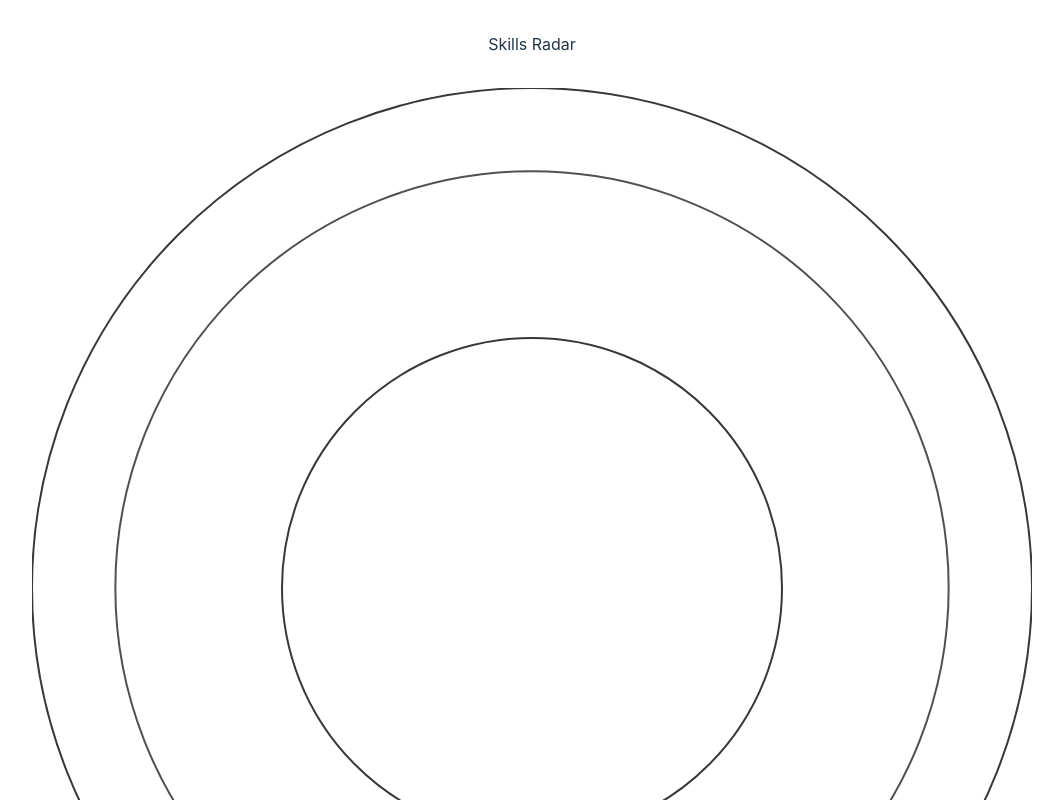
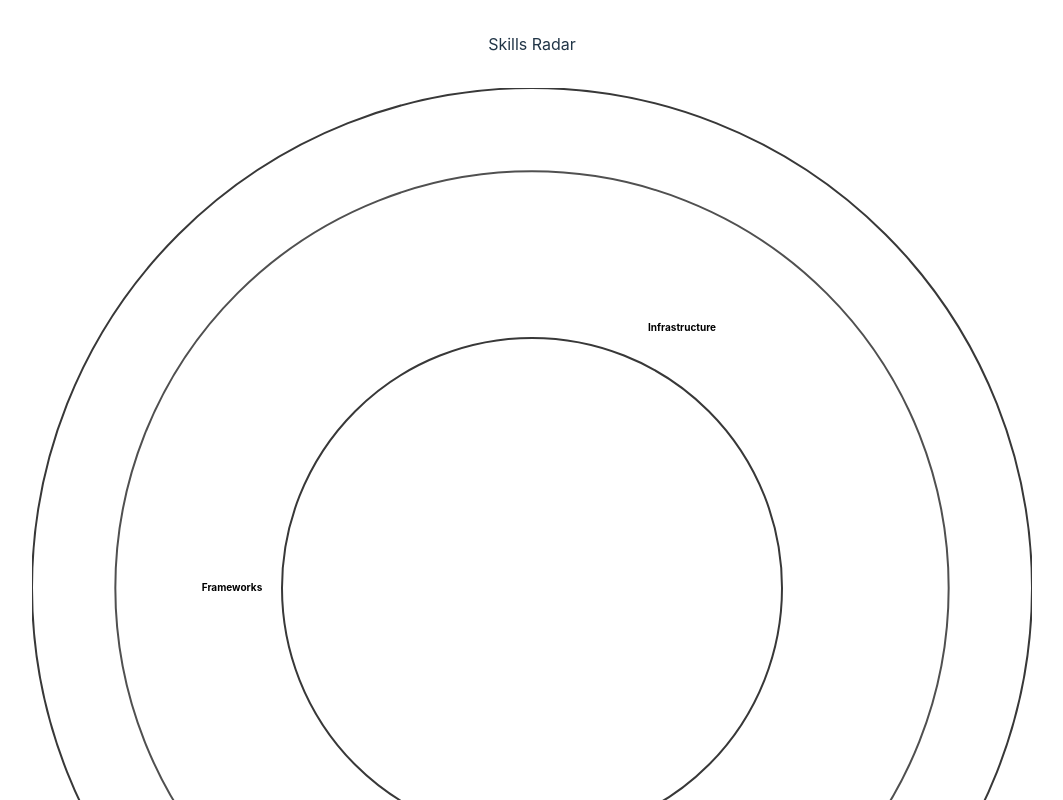
Before and after one commit to jnsartwell/resume, a React (Vite) app: page / in a window 1280 px wide. Shown: the top 800 px of the page, without its empty margins (108-1171 px from the left). Built offline with nearby package versions, Linux system fonts and the light colour scheme.

Commit message:
Added Quadrants

```diff
--- /dev/null
+++ b/skills.json
@@ -0,0 +1,5 @@
+{
+  "Languages": {"Python" : {}},
+  "Frameworks": {},
+  "Infrastructure": {}
+}
--- a/src/components/ConcentricCircles/ConcentricCircles.tsx
+++ b/src/components/ConcentricCircles/ConcentricCircles.tsx
@@ -1,11 +1,13 @@
 import React, {useState, useMemo, useEffect} from 'react';
 import Circle, {CircleProps} from "./Circle.tsx";
+import Quadrant from "./Quadrant.tsx";
 
 interface ConcentricCirclesProps {
     strokeWidth?: number;
     color?: string;
     children: React.ReactNode;
     size?: number;
+    categories: { [key: string]: unknown }
 }
 
 const ConcentricCircles: React.FC<ConcentricCirclesProps> = ({
@@ -13,6 +15,7 @@ const ConcentricCircles: React.FC<ConcentricCirclesProps> = ({
                                                                  color,
                                                                  children,
                                                                  size = 300,
+                                                                 categories
                                                              }: ConcentricCirclesProps) => {
     const [totalSize, setTotalSize] = useState(size);
 
@@ -43,9 +46,29 @@ const ConcentricCircles: React.FC<ConcentricCirclesProps> = ({
         return calculatedRadii;
     }, [gaps, totalSize, totalGap]);
 
+    const categoryNames = useMemo(() => Object.keys(categories), [categories]);
+    const angle = useMemo(() => 360 / categoryNames.length, [categoryNames]);
+
     return (
-        <div>
+
         <svg width={totalSize} height={totalSize}>
+            {categoryNames.map((_, index) => (
+                <path // Use <path> instead of <line>
+                    key={index}
+                    d={`M ${totalSize / 2} ${totalSize / 2} L ${totalSize / 2 + Math.cos((angle * index * Math.PI) / 180) * (totalSize / 2)} ${totalSize / 2 + Math.sin((angle * index * Math.PI) / 180) * (totalSize / 2)}`}
+                    stroke="white"
+                    strokeWidth="1"
+                />
+            ))}
+
+            {categoryNames.map((category, index) => {
+                const textAngle = angle * index + angle / 2; // Center the text in the slice
+                const x = totalSize / 2 + Math.cos((textAngle * Math.PI) / 180) * (totalSize / 2 * 0.6); // Adjust position
+                const y = totalSize / 2 + Math.sin((textAngle * Math.PI) / 180) * (totalSize / 2 * 0.6);
+                return (
+                    <Quadrant key={index} name={category} x={x} y={y}/>
+                );
+            })}
             {React.Children.toArray(children).reverse().map((child, index) => {
                 if (React.isValidElement<CircleProps>(child) && child.type === Circle) {
                     const radius = radii[index];
@@ -61,7 +84,7 @@ const ConcentricCircles: React.FC<ConcentricCirclesProps> = ({
                 return child;
             })}
         </svg>
-        </div>
+
     );
 };
 
--- /dev/null
+++ b/src/components/ConcentricCircles/Quadrant.tsx
@@ -0,0 +1,24 @@
+import React from "react";
+
+interface QuadrantProps {
+    name: string;
+    x: number;
+    y: number;
+}
+
+const Quadrant: React.FC<QuadrantProps> = ({ name, x, y }) => {
+    return (
+        <text
+            x={x}
+            y={y}
+            dominantBaseline="middle"
+            textAnchor="middle"
+            fontSize="10"
+            fontWeight="bold"
+        >
+            {name}
+        </text>
+    );
+};
+
+export default Quadrant;
--- a/src/pages/SkillsRadar/SkillsRadar.tsx
+++ b/src/pages/SkillsRadar/SkillsRadar.tsx
@@ -6,11 +6,16 @@ import Circle from "../../components/ConcentricCircles/Circle.tsx";
 
 
 const SkillsRadar:React.FC = () => {
+    const skills = {
+        Languages: { /* ... data for Languages category */ },
+        Frameworks: { /* ... data for Frameworks category */ },
+        Infrastructure: { /* ... data for Infrastructure category */ },
+    };
     return <>
         <div className={"skillsRadar"}>
             <div>Skills Radar</div>
             <div>
-                <ConcentricCircles strokeWidth={2} color="gray" size={1000}>
+                <ConcentricCircles strokeWidth={2} color="gray" size={1000} categories={skills}>
                     <Circle color="#383838" gap={3}/>
                     <Circle color="#505050" gap={2}/>
                     <Circle color="#383838" gap={1}/>
```
Lines whose indentation alone changed are shown as unchanged.
